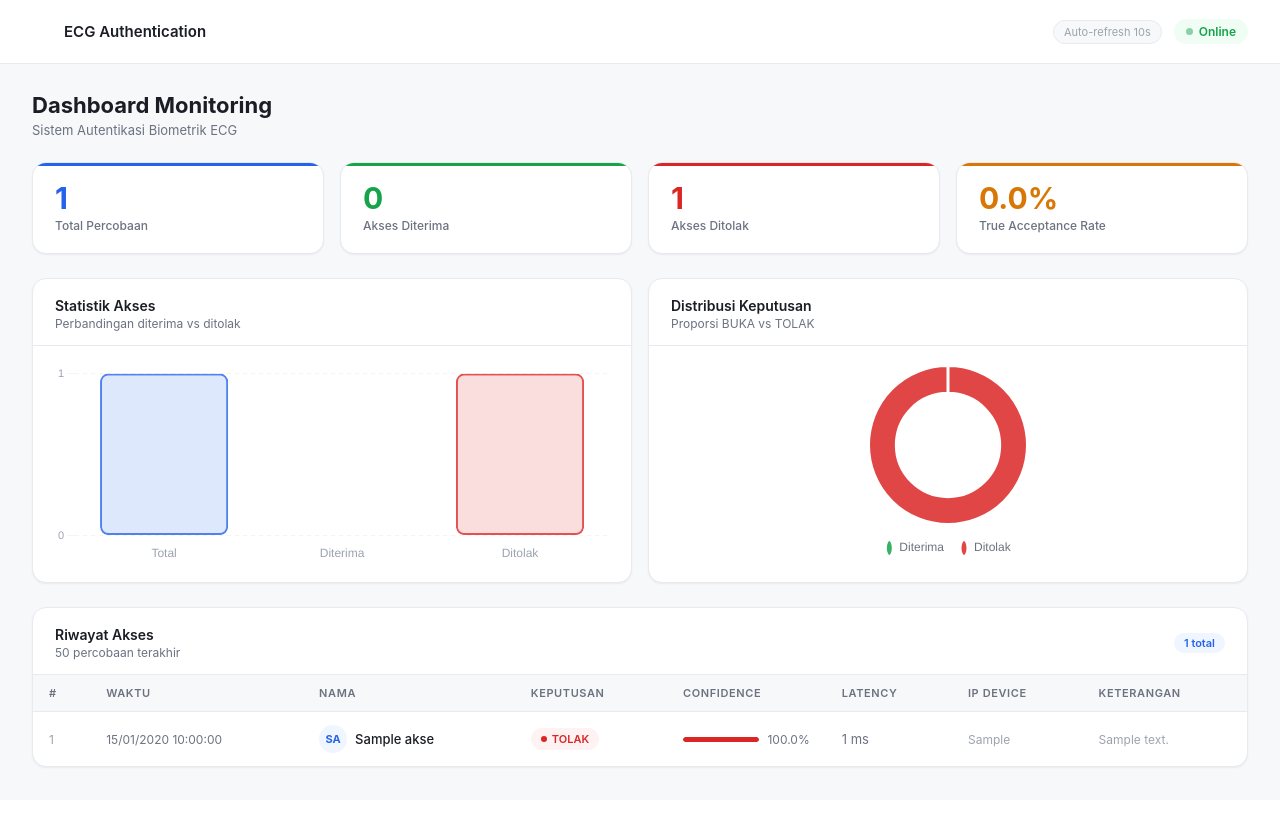
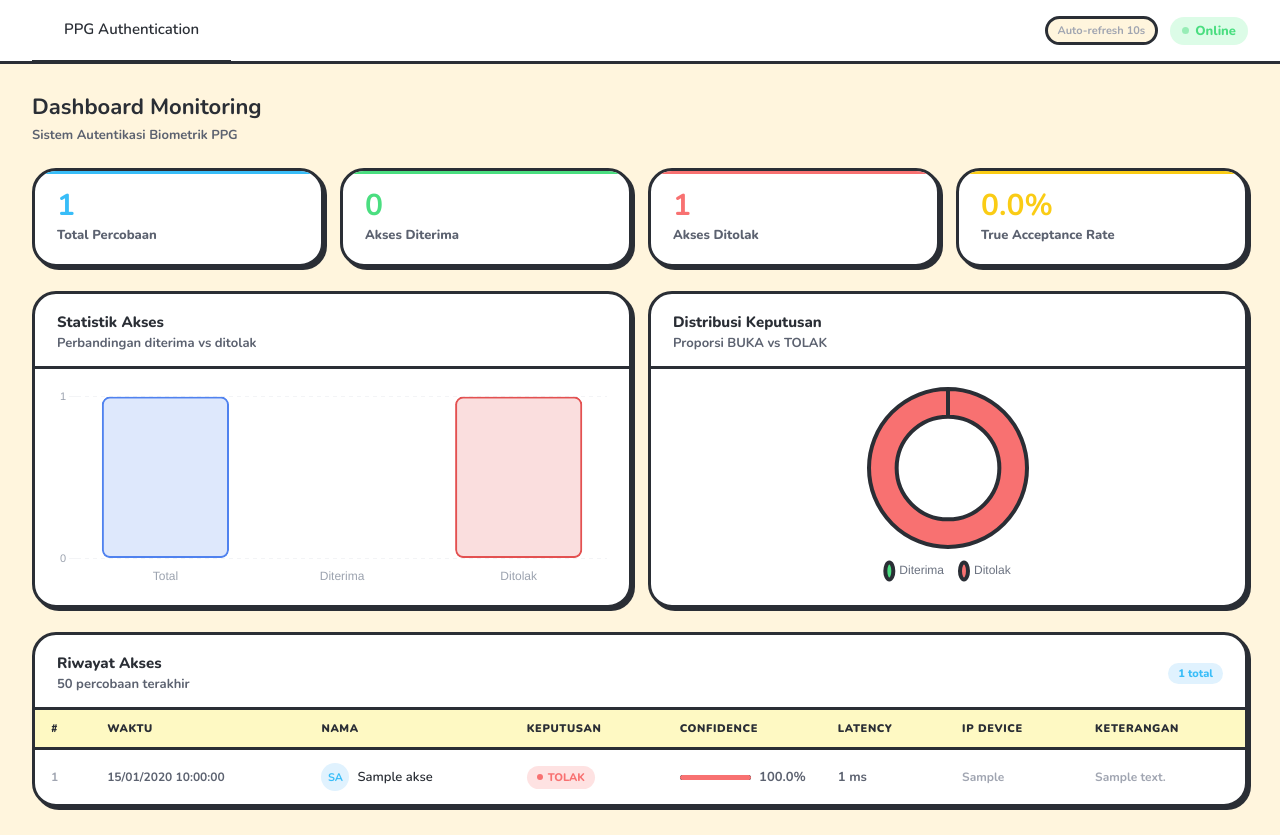
Before and after one commit to razanhaqiyya/ecg-backend, a FastAPI app: page / in a window 1280 px wide. Before the commit the page ends 768 px from the top, so only its background shows below. Run offline with FastAPI, Linux system fonts and the light colour scheme; tables that the repository leaves empty hold one stand-in row (values such as "Sample post").

Commit message:
Migrasi sistem biometrik dari ECG ke PPG dan penambahan model ML

```diff
--- a/main.py
+++ b/main.py
@@ -3,84 +3,65 @@ from fastapi.responses import HTMLResponse
 from fastapi.templating import Jinja2Templates
 from pydantic import BaseModel
 from typing import List
-from datetime import datetime
 import time, os
 from dotenv import load_dotenv
 
-from database import simpan_log, ambil_log, ambil_statistik, hapus_semua_log
-from ml_placeholder import proses_autentikasi
+from database import simpan_log, ambil_log, ambil_statistik
+# Mengimpor pipeline pemrosesan PPG yang baru
+from ml_pipeline import proses_autentikasi
 
 load_dotenv()
 
 app = FastAPI(
-    title       = 'ECG Smart Door Lock API',
-    description = 'Backend sistem autentikasi biometrik ECG',
-    version     = '1.0.0'
+    title       = 'PPG Smart Door Lock API',
+    description = 'Backend sistem autentikasi biometrik PPG berbasis MAX30102',
+    version     = '2.0.0'
 )
 
 templates = Jinja2Templates(
     directory=os.path.join(os.path.dirname(__file__), 'templates')
 )
 
+# Mengubah nama skema ke PPG dan menyesuaikan sampling rate dasar ke 100Hz
+class PPGRequest(BaseModel):
+    sinyal    : List[float]       # Array nilai IR Amplitude dari MAX30102
+    fs        : int   = 100       # Sampling rate sensor PPG (100 Hz)
+    device_id : str   = 'ESP32'   # Identitas perangkat IoT
 
-#Skema request dari ESP32
-class ECGRequest(BaseModel):
-    sinyal    : List[float]       # array nilai ADC dari Arduino
-    fs        : int   = 360       # sampling rate Arduino (Hz)
-    device_id : str   = 'ESP32'   # identitas perangkat
-
-#ENDPOINT 1: Autentikasi ECG
 @app.post('/auth')
-async def autentikasi(request: Request, data: ECGRequest):
+async def autentikasi(request: Request, data: PPGRequest):
     """
-    Endpoint utama yang dipanggil ESP32 dengan data sinyal ECG.
-    Return: keputusan BUKA atau TOLAK + nama + confidence
+    Endpoint utama yang dipanggil oleh ESP32 dengan membawa data sinyal PPG jari.
+    Return: keputusan BUKA atau TOLAK untuk relay Solenoid.
     """
     t_start  = time.time()
     ip_device = request.client.host
 
-    #Proses autentikasi
-    hasil    = proses_autentikasi(data.sinyal, fs_asal=data.fs)
+    # 1. Jalankan pemrosesan sinyal pada pipeline ML PPG
+    hasil = proses_autentikasi(data.sinyal, fs_asal=data.fs)
 
-    latency  = round((time.time() - t_start) * 1000, 2)
+    # 2. Hitung total waktu tunda pemrosesan (latency)
+    latency_ms = (time.time() - t_start) * 1000
 
-    #Simpan ke database
+    # 3. Simpan rekam jejak akses ke database Supabase secara asinkronus
     simpan_log(
         nama        = hasil['nama'],
         keputusan   = hasil['keputusan'],
         confidence  = hasil['confidence'],
-        latency_ms  = latency,
+        latency_ms  = latency_ms,
         ip_device   = ip_device,
-        keterangan  = hasil.get('keterangan', '')
+        keterangan  = hasil['keterangan']
     )
 
-    # Print ke terminal server (untuk monitoring)
-    status_icon = '✅' if hasil['keputusan'] == 'BUKA' else '❌'
-    print(f"[{datetime.now().strftime('%H:%M:%S')}] "
-          f"{status_icon} {hasil['keputusan']:5} | "
-          f"{hasil['nama']:20} | "
-          f"conf={hasil['confidence']:.1%} | "
-          f"{latency:.0f}ms | "
-          f"from {ip_device}")
-
+    # 4. Berikan respon balik ke ESP32 untuk aksi pada Solenoid
     return {
-        'keputusan'  : hasil['keputusan'],
-        'nama'       : hasil['nama'],
-        'confidence' : hasil['confidence'],
-        'latency_ms' : latency,
-        'timestamp'  : datetime.now().isoformat()
+        'status'     : hasil['keputusan'],  # 'BUKA' atau 'TOLAK'
+        'user'       : hasil['nama'],
+        'confidence' : f"{hasil['confidence']:.1%}",
+        'latency_ms' : round(latency_ms, 2),
+        'keterangan' : hasil['keterangan']
     }
 
-#  ENDPOINT 2: Health check — ESP32 ping dulu sebelum kirim data
-@app.get('/ping')
-async def ping():
-    return {
-        'status'     : 'online',
-        'waktu'      : datetime.now().isoformat(),
-        'model_ready': False   # ganti True setelah model diupload
-    }
-
-#  ENDPOINT 3: Dashboard web monitoring
 @app.get('/', response_class=HTMLResponse)
 async def dashboard(request: Request):
     logs  = ambil_log(limit=50)
@@ -102,30 +83,5 @@ async def dashboard(request: Request):
         'total'    : stats['total'],
         'diterima' : stats['diterima'],
         'ditolak'  : stats['ditolak'],
-        'tar'      : f"{stats['diterima']/stats['total']*100:.1f}%"
-                     if stats['total'] > 0 else '—',
+        'tar'      : f"{stats['diterima']/stats['total']*100:.1f}%" if stats['total'] > 0 else '—',
     })
-
-#  ENDPOINT 4: API data log (opsional — untuk integrasi lain)
-@app.get('/api/logs')
-async def api_logs(limit: int = 20):
-    logs = ambil_log(limit=limit)
-    return [{
-        'id'        : l.id,
-        'waktu'     : l.waktu.isoformat(),
-        'nama'      : l.nama,
-        'keputusan' : l.keputusan,
-        'confidence': l.confidence,
-        'latency_ms': l.latency_ms,
-    } for l in logs]
-
-
-@app.get('/api/stats')
-async def api_stats():
-    return ambil_statistik()
-
-#  ENDPOINT 5: Hapus semua log
-@app.delete('/api/logs/clear')
-async def hapus_log():
-    hapus_semua_log()
-    return {"status": "sukses", "pesan": "Semua data log berhasil dihapus"}
--- a/requirements.txt
+++ b/requirements.txt
@@ -5,3 +5,9 @@ aiofiles==23.2.1
 sqlalchemy>=2.0.30
 python-dotenv==1.0.0
 psycopg2-binary==2.9.9
+tensorflow-cpu==2.15.0
+lightgbm==4.3.0
+scipy==1.11.4
+scikit-learn==1.3.2
+opencv-python-headless==4.8.1.78
+joblib==1.3.2
--- a/templates/dashboard.html
+++ b/templates/dashboard.html
@@ -3,44 +3,47 @@
 <head>
 <meta charset="UTF-8">
 <meta name="viewport" content="width=device-width,initial-scale=1">
-<title>Dashboard ECG Smart Door Lock</title>
+<title>Dashboard PPG Smart Door Lock</title>
 <meta http-equiv="refresh" content="10">
 <script src="https://cdnjs.cloudflare.com/ajax/libs/Chart.js/4.4.1/chart.umd.min.js"></script>
+<link href="https://fonts.googleapis.com/css2?family=Nunito:wght@600;700;800;900&display=swap" rel="stylesheet">
 <style>
   :root {
-    --bg        : #F7F8FA;
+    --bg        : #FFF5DD;
     --surface   : #FFFFFF;
-    --border    : #E8EAF0;
-    --text-main : #1A1D23;
-    --text-sub  : #6B7280;
-    --text-hint : #9CA3AF;
-    --primary   : #2563EB;
-    --primary-lt: #EFF6FF;
-    --green     : #16A34A;
-    --green-lt  : #F0FDF4;
-    --red       : #DC2626;
-    --red-lt    : #FEF2F2;
-    --gold      : #D97706;
-    --gold-lt   : #FFFBEB;
-    --radius    : 14px;
-    --radius-sm : 8px;
-    --shadow    : 0 1px 3px rgba(0,0,0,0.07), 0 4px 16px rgba(0,0,0,0.04);
-    --shadow-sm : 0 1px 2px rgba(0,0,0,0.06);
+    --border    : #2A2E35;
+    --text-main : #2A2E35;
+    --text-sub  : #5C6270;
+    --text-hint : #A0A5B1;
+    --primary   : #38BDF8;
+    --primary-lt: #E0F2FE;
+    --green     : #4ADE80;
+    --green-lt  : #DCFCE7;
+    --red       : #F87171;
+    --red-lt    : #FEE2E2;
+    --gold      : #FACC15;
+    --gold-lt   : #FEF9C3;
+    --radius    : 24px;
+    --radius-sm : 14px;
+    --shadow    : 5px 5px 0px var(--border);
+    --shadow-sm : 3px 3px 0px var(--border);
+    --border-w  : 3px;
   }
 
   * { box-sizing: border-box; margin: 0; padding: 0; }
   body {
-    font-family: -apple-system, 'Segoe UI', Arial, sans-serif;
+    font-family: 'Nunito', 'Comic Sans MS', sans-serif;
+    font-weight: 700;
     background: var(--bg);
     color: var(--text-main);
     min-height: 100vh;
-    font-size: 14px;
+    font-size: 15px;
   }
 
   /* ── TOPBAR ── */
   .topbar {
     background: var(--surface);
-    border-bottom: 1px solid var(--border);
+    border-bottom: 3px solid var(--border);
     padding: 0 32px;
     height: 64px;
     display: flex;
@@ -58,8 +61,8 @@
     display: flex; align-items: center; justify-content: center;
     font-size: 18px;
   }
-  .topbar h1 { font-size: 16px; font-weight: 600; color: var(--text-main); }
-  .topbar .sub { font-size: 12px; color: var(--text-sub); margin-top: 1px; }
+  .topbar h1 { font-size: 16px; font-weight: 800; color: var(--text-main); }
+  .topbar .sub { font-size: 13px; color: var(--text-sub); margin-top: 1px; }
   .topbar-right { display: flex; align-items: center; gap: 12px; }
   .badge-online {
     display: flex; align-items: center; gap: 6px;
@@ -67,8 +70,8 @@
     color: var(--green);
     padding: 5px 12px;
     border-radius: 20px;
-    font-size: 12px;
-    font-weight: 600;
+    font-size: 13px;
+    font-weight: 800;
   }
   .badge-online::before {
     content: '';
@@ -85,7 +88,7 @@
     font-size: 11px;
     color: var(--text-hint);
     background: var(--bg);
-    border: 1px solid var(--border);
+    border: 3px solid var(--border);
     padding: 4px 10px;
     border-radius: 20px;
   }
@@ -101,7 +104,7 @@
 
   .stat {
     background: var(--surface);
-    border: 1px solid var(--border);
+    border: 3px solid var(--border);
     border-radius: var(--radius);
     padding: 20px 22px;
     box-shadow: var(--shadow-sm);
@@ -142,7 +145,7 @@
   .c-red   { color: var(--red); }
   .c-gold  { color: var(--gold); }
 
-  .stat-label { font-size: 12px; color: var(--text-sub); font-weight: 500; }
+  .stat-label { font-size: 13px; color: var(--text-sub); font-weight: 800; }
 
   /* ── GRID 2 COL ── */
   .grid-2 { display: grid; grid-template-columns: 1fr 1fr; gap: 16px; margin-bottom: 24px; }
@@ -150,20 +153,20 @@
   /* ── CARD ── */
   .card {
     background: var(--surface);
-    border: 1px solid var(--border);
+    border: 3px solid var(--border);
     border-radius: var(--radius);
     box-shadow: var(--shadow-sm);
     overflow: hidden;
   }
   .card-header {
     padding: 18px 22px 14px;
-    border-bottom: 1px solid var(--border);
+    border-bottom: 3px solid var(--border);
     display: flex;
     align-items: center;
     justify-content: space-between;
   }
-  .card-title { font-size: 14px; font-weight: 600; }
-  .card-sub   { font-size: 12px; color: var(--text-sub); margin-top: 2px; }
+  .card-title { font-size: 15px; font-weight: 800; }
+  .card-sub   { font-size: 13px; color: var(--text-sub); margin-top: 2px; }
   .card-body  { padding: 18px 22px; }
 
   /* ── CHART ── */
@@ -176,18 +179,18 @@
     padding: 11px 16px;
     text-align: left;
     font-size: 11px;
-    font-weight: 600;
+    font-weight: 800;
     color: var(--text-sub);
     text-transform: uppercase;
     letter-spacing: 0.6px;
     background: var(--bg);
-    border-bottom: 1px solid var(--border);
+    border-bottom: 3px solid var(--border);
     white-space: nowrap;
   }
   tbody td {
     padding: 13px 16px;
     font-size: 13px;
-    border-bottom: 1px solid var(--border);
+    border-bottom: 3px solid var(--border);
     vertical-align: middle;
   }
   tbody tr:last-child td { border-bottom: none; }
@@ -199,7 +202,7 @@
     padding: 4px 10px;
     border-radius: 20px;
     font-size: 11px;
-    font-weight: 600;
+    font-weight: 800;
     white-space: nowrap;
   }
   .pill-buka  { background: var(--green-lt); color: var(--green); }
@@ -217,7 +220,7 @@
     max-width: 80px;
   }
   .conf-fill { height: 100%; border-radius: 3px; }
-  .conf-num  { font-size: 12px; color: var(--text-sub); min-width: 36px; }
+  .conf-num  { font-size: 13px; color: var(--text-sub); min-width: 36px; }
 
   /* ── EMPTY STATE ── */
   .empty-state {
@@ -249,12 +252,12 @@
     justify-content: space-between;
     margin-bottom: 14px;
   }
-  .section-hdr h2 { font-size: 16px; font-weight: 600; }
+  .section-hdr h2 { font-size: 16px; font-weight: 800; }
   .count-badge {
     background: var(--primary-lt);
     color: var(--primary);
     font-size: 11px;
-    font-weight: 600;
+    font-weight: 800;
     padding: 3px 10px;
     border-radius: 20px;
   }
@@ -263,11 +266,11 @@
   .recent-item {
     display: flex; align-items: center;
     gap: 12px; padding: 11px 0;
-    border-bottom: 1px solid var(--border);
+    border-bottom: 3px solid var(--border);
   }
   .recent-item:last-child { border-bottom: none; }
   .recent-time { font-size: 11px; color: var(--text-hint); min-width: 70px; }
-  .recent-name { font-size: 13px; font-weight: 500; flex: 1; }
+  .recent-name { font-size: 13px; font-weight: 800; flex: 1; }
 
   /* ── RESPONSIVE ── */
   @media (max-width: 900px) {
@@ -278,7 +281,16 @@
   @media (max-width: 500px) {
     .stats { grid-template-columns: 1fr 1fr; }
   }
+
+  .card:hover { transform: translateY(-4px); box-shadow: 7px 7px 0px var(--border); transition: 0.2s; }
+  .card { transition: 0.2s; }
+  th { background: #FEF9C3 !important; font-weight: 900 !important; font-size: 16px; border-bottom: 3px solid var(--border) !important; color: var(--text-main) !important; }
+  tbody tr { transition: 0.2s; }
+  tbody tr:hover { background: #E0F2FE; transform: scale(1.01); }
+  .badge { border: 2px solid var(--border); box-shadow: 2px 2px 0px var(--border); font-weight: 800; }
+  .logo-box { border: 3px solid var(--border); box-shadow: 3px 3px 0px var(--border); }
 </style>
+
 </head>
 <body>
 
@@ -286,7 +298,7 @@
 <header class="topbar">
   <div class="topbar-left">
     <div>
-      <div class="topbar h1" style="font-size:15px;font-weight:600">ECG Authentication</div>
+      <div class="topbar h1" style="font-size:15px;font-weight:600">PPG Authentication</div>
     </div>
   </div>
   <div class="topbar-right">
@@ -299,7 +311,7 @@
 <main class="main">
 
   <div class="page-title">Dashboard Monitoring</div>
-  <div class="page-sub">Sistem Autentikasi Biometrik ECG</div>
+  <div class="page-sub">Sistem Autentikasi Biometrik PPG</div>
 
   <!-- STAT CARDS -->
   <div class="stats">
@@ -525,11 +537,11 @@ if (totalVal === 0) {
       datasets: [{
         data: [diterimaVal, ditolakVal],
         backgroundColor: [
-          'rgba(22, 163, 74, 0.85)',
-          'rgba(220, 38, 38, 0.85)',
+          '#4ADE80',
+          '#F87171',
         ],
         borderColor: ['#fff', '#fff'],
-        borderWidth: 3,
+        borderWidth: 4, borderColor: '#2A2E35',
         hoverOffset: 6,
       }]
     },
```
Also changed, not shown: database.py (+75 -25 lines), ml_pipeline.py (added, +128 -0 lines), ml_placeholder.py (deleted, +0 -58 lines), ecg_logs.db (added), 4 other files.
